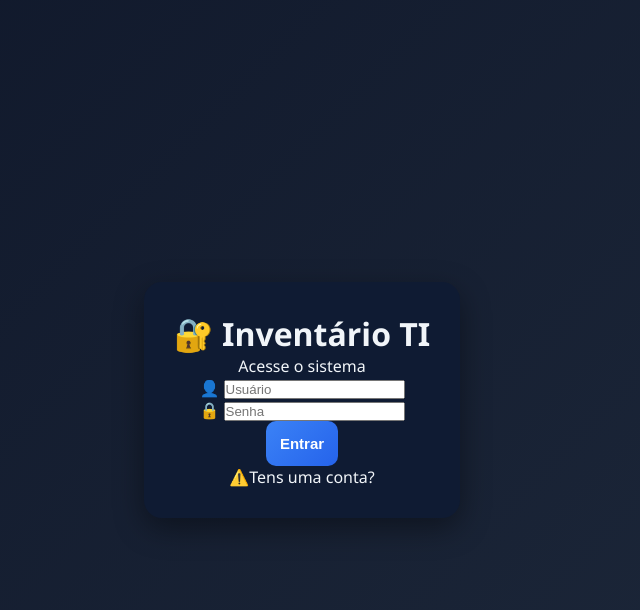
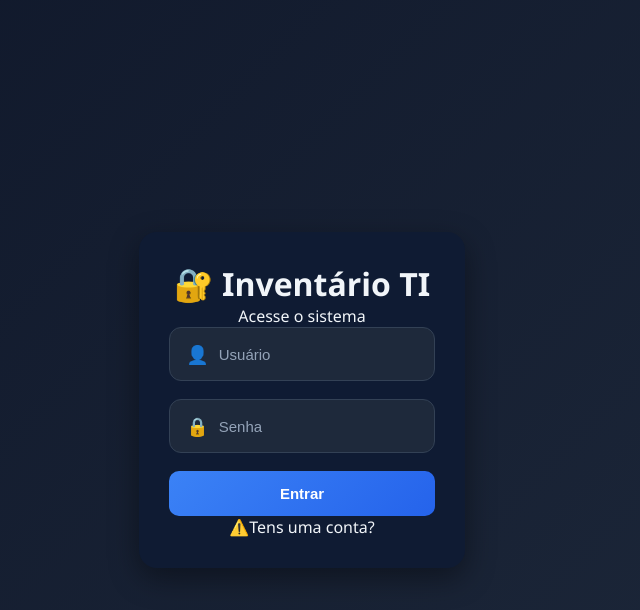
Before and after one commit to FidelMaluto/SIETI, a PHP site: page /login.php in a window 1280 px wide. Shown: the top 610 px of the page, without its empty margins (338-978 px from the left). Run offline with PHP 8.4, Linux system fonts and the light colour scheme.

Commit message:
style: Editando a tela de login

```diff
--- a/assets/css/style.css
+++ b/assets/css/style.css
@@ -300,6 +300,47 @@ body {
   text-align: center;
 }
 
+.login-card p {
+  text-align: center;
+}
+
+.input-group {
+  display: flex;
+  align-items: center;
+  gap: 10px;
+  background: #1e293b;
+  border: 1px solid #334155;
+  border-radius: 12px;
+  padding: 14px 16px;
+  margin-bottom: 18px;
+  transition: 0.3s;
+}
+
+.input-group:hover {
+  border-color: #3b82f6;
+}
+
+.input-group span {
+  font-size: 18px;
+}
+
+.input-group input {
+  width: 100%;
+  background: transparent;
+  border: none;
+  outline: none;
+  color: #fff;
+  font-size: 15px;
+}
+
+.input-group input::placeholder {
+  color: #94a3b8;
+}
+
+.login button {
+  width: 100%;
+}
+
 /*  ALERT  */
 .alert-error {
   background: rgba(239, 68, 68, .15);
--- a/equip_form.php
+++ b/equip_form.php
@@ -92,9 +92,7 @@ if ($_SERVER["REQUEST_METHOD"] === "POST") {
 
 </head>
 <body>
-  <button class="menu-toggle" id="menuToggle">
-    ☰
-  </button>
+
 <div class="container">
 
   <div class="card">
--- a/login.php
+++ b/login.php
@@ -53,7 +53,7 @@ if ($_SERVER["REQUEST_METHOD"] === "POST") {
       </div>
     <?php endif; ?>
 
-    <form method="POST">
+    <form method="POST" class="login">
 
       <div class="input-group">
         <span>👤</span>
```
Also changed, not shown: assets/css/style02.css (+6 -3 lines).
